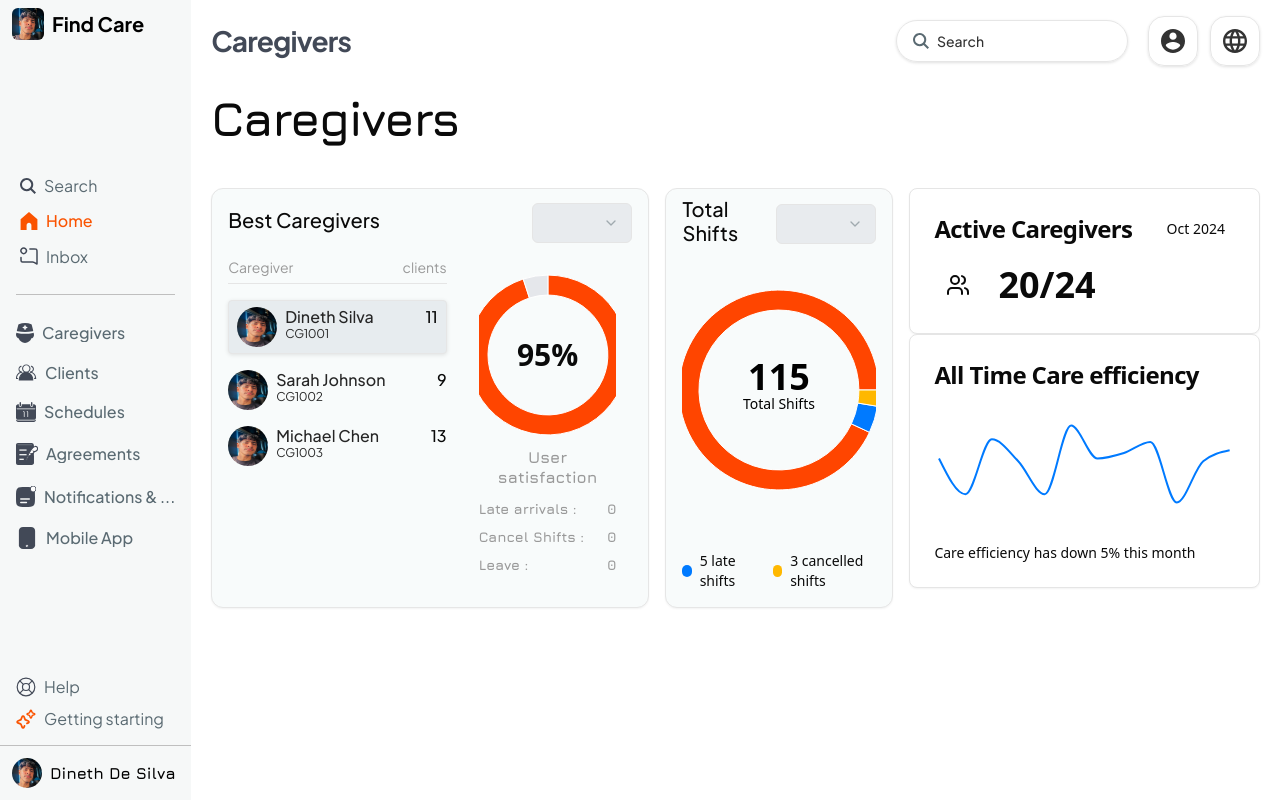
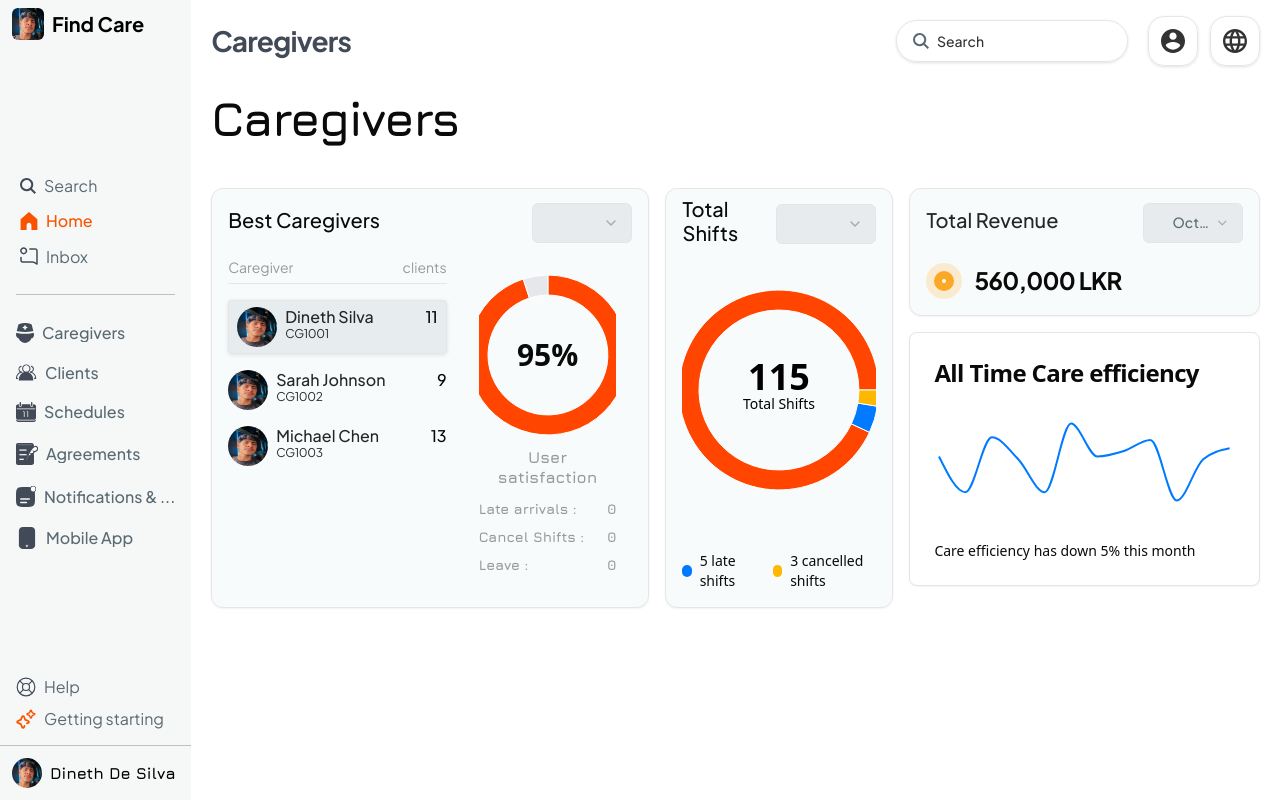
Before and after one commit to dinethde/FindCare, a Next.js app: page /caregivers in a window 1280 px wide. Built offline with nearby package versions, Linux system fonts and the light colour scheme.

Commit message:
Refactor CaregiverPage: integrate Card component and adjust layout for ActiveCaregiversCard

```diff
--- a/app/(routes)/caregivers/page.tsx
+++ b/app/(routes)/caregivers/page.tsx
@@ -8,6 +8,7 @@ import {
   activeCaregiversStats,
   efficiencyData,
 } from "@/data/mock-data";
+import Card from "@/app/components/Card";
 
 export default function CaregiverPage() {
   return (
@@ -22,11 +23,12 @@ export default function CaregiverPage() {
           cancelled={shiftStats.cancelled}
         />
       </div>
-      <div className="">
-        <ActiveCaregiversCard
+      <div className="flex flex-col gap-4">
+        {/* <ActiveCaregiversCard
           active={activeCaregiversStats.active}
           total={activeCaregiversStats.total}
-        />
+        /> */}
+        <Card />
         <CareEfficiencyCard data={efficiencyData} />
       </div>
     </div>
--- a/app/components/Card.tsx
+++ b/app/components/Card.tsx
@@ -33,7 +33,7 @@ export default function RevenueCard({
   };
 
   return (
-    <Card className="w-full bg-big-card pb-4 pt-2 px-4 flex gap-5 flex-col">
+    <Card className="w-full big-card flex gap-5 flex-col">
       <CardHeader className="flex flex-row items-center justify-between p-0">
         <h2 className="text-h6 text-neutral-10">{title}</h2>
 
```
